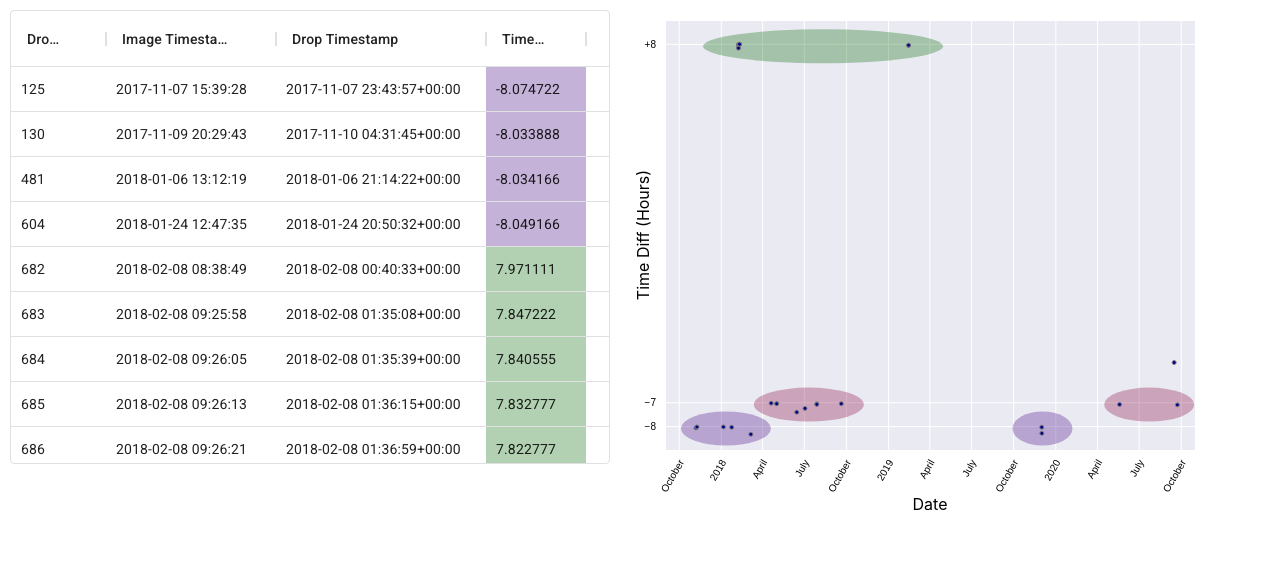
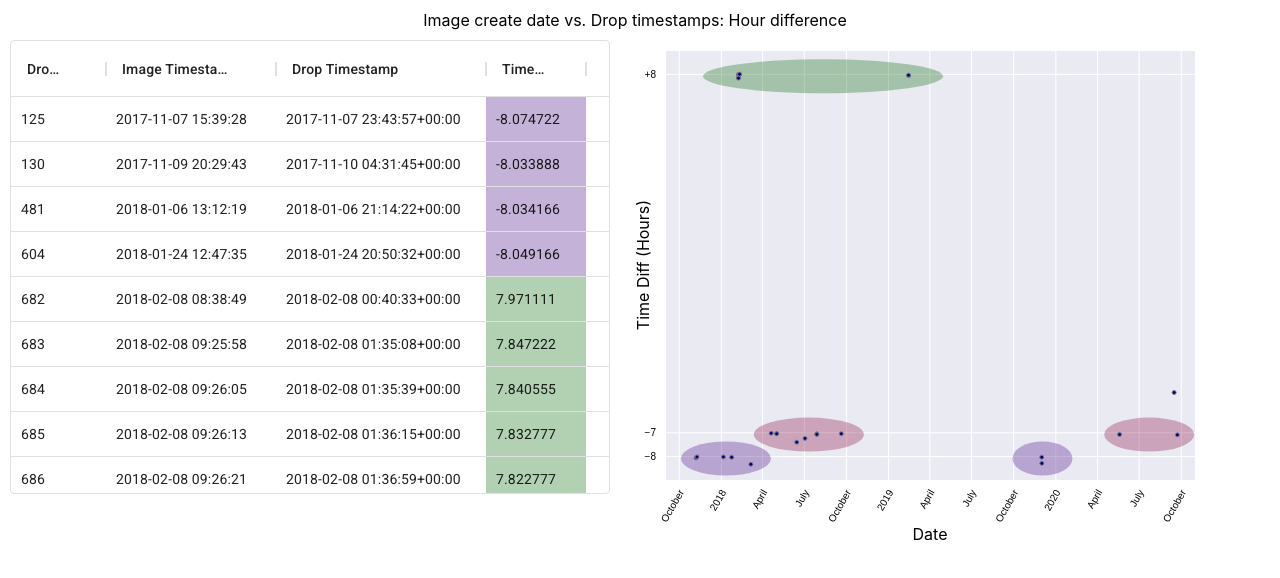
Before and after one commit to KunstDerFuge/q-interactive-scatterplot, a React (Create React App) app: page / in a window 1280 px wide. Shown: the top 578 px of the page. Built offline with nearby package versions, Linux system fonts and the light colour scheme.

Commit message:
Add title to viz

```diff
--- a/src/App.js
+++ b/src/App.js
@@ -12,6 +12,7 @@ function App() {
 
   return (
     <div style={{height: isMobile ? 1000 : 500, width: isMobile ? 600 : 1250, padding: '10px'}}>
+    <div align="center" style={{paddingBottom: isMobile ? 2 : 10 + "px"}}>Image create date vs. Drop timestamps: Hour difference</div>
       <Grid container direction={'row-reverse'}>
         <Grid item container md={12} lg={6}>
           <InteractiveScatterplot data={data} selectedDatum={selectedDatum} setSelectedDatum={setSelectedDatum}
```
